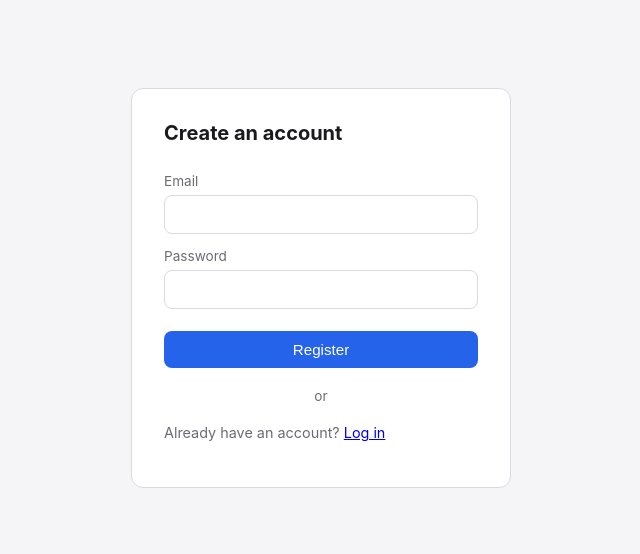
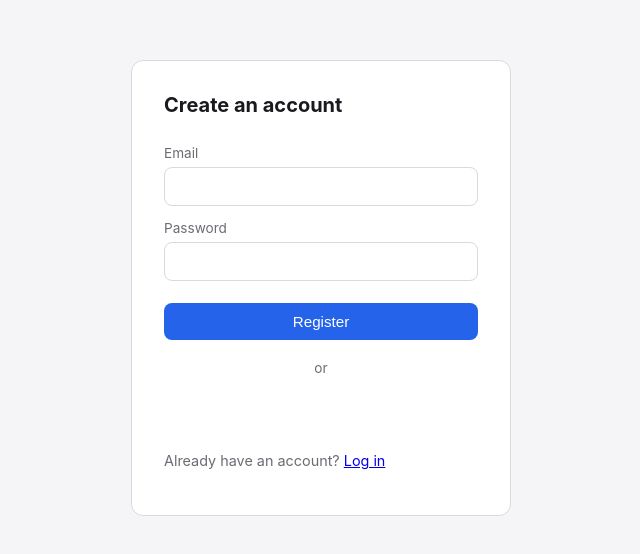
Before and after one commit to Mohammod-Tasin/OlympiadNext_Webs, a Next.js app: page /register in a window 1280 px wide. Shown: the part 112-666 px from the top of the page, without its empty margins (319-959 px from the left). Built offline with nearby package versions, Linux system fonts and the light colour scheme; no server answers.

Commit message:
Added button for gmail login

```diff
--- a/package.json
+++ b/package.json
@@ -9,6 +9,7 @@
     "lint": "eslint ."
   },
   "dependencies": {
+    "@react-oauth/google": "^0.13.5",
     "next": "^15.1.0",
     "react": "^19.0.0",
     "react-dom": "^19.0.0"
--- a/src/app/layout.tsx
+++ b/src/app/layout.tsx
@@ -1,4 +1,5 @@
 import type { Metadata } from "next";
+import { GoogleOAuthProvider } from "@react-oauth/google";
 import { AuthProvider } from "@/lib/auth/AuthProvider";
 import "./globals.css";
 
@@ -7,11 +8,15 @@ export const metadata: Metadata = {
   description: "Registration and login",
 };
 
+const GOOGLE_CLIENT_ID = process.env.NEXT_PUBLIC_GOOGLE_CLIENT_ID ?? "";
+
 export default function RootLayout({ children }: { children: React.ReactNode }) {
   return (
     <html lang="en">
       <body>
-        <AuthProvider>{children}</AuthProvider>
+        <GoogleOAuthProvider clientId={GOOGLE_CLIENT_ID}>
+          <AuthProvider>{children}</AuthProvider>
+        </GoogleOAuthProvider>
       </body>
     </html>
   );
--- a/src/components/auth/GoogleSignInButton.tsx
+++ b/src/components/auth/GoogleSignInButton.tsx
@@ -1,35 +1,22 @@
 "use client";
 
-import Script from "next/script";
 import { useRouter } from "next/navigation";
-import { useCallback, useRef } from "react";
+import { useCallback } from "react";
+import { GoogleLogin, type CredentialResponse } from "@react-oauth/google";
 import { useAuth } from "@/lib/auth/useAuth";
-
-declare global {
-  interface Window {
-    google?: {
-      accounts: {
-        id: {
-          initialize: (config: {
-            client_id: string;
-            callback: (response: { credential: string }) => void;
-          }) => void;
-          renderButton: (parent: HTMLElement, options: { theme: string; size: string; width?: number }) => void;
-        };
-      };
-    };
-  }
-}
 
 export function GoogleSignInButton({ onError }: { onError?: (message: string) => void }) {
   const { loginWithGoogle } = useAuth();
   const router = useRouter();
-  const containerRef = useRef<HTMLDivElement>(null);
 
-  const handleCredential = useCallback(
-    async (response: { credential: string }) => {
+  const handleSuccess = useCallback(
+    async (credentialResponse: CredentialResponse) => {
+      if (!credentialResponse.credential) {
+        onError?.("Google sign-in failed. Please try again.");
+        return;
+      }
       try {
-        await loginWithGoogle(response.credential);
+        await loginWithGoogle(credentialResponse.credential);
         router.push("/dashboard");
       } catch {
         onError?.("Google sign-in failed. Please try again.");
@@ -38,25 +25,9 @@ export function GoogleSignInButton({ onError }: { onError?: (message: string) =>
     [loginWithGoogle, onError, router],
   );
 
-  const initialize = useCallback(() => {
-    const clientId = process.env.NEXT_PUBLIC_GOOGLE_CLIENT_ID;
-    if (!clientId || !window.google || !containerRef.current) return;
+  const handleError = useCallback(() => {
+    onError?.("Google sign-in failed. Please try again.");
+  }, [onError]);
 
-    window.google.accounts.id.initialize({
-      client_id: clientId,
-      callback: handleCredential,
-    });
-    window.google.accounts.id.renderButton(containerRef.current, {
-      theme: "outline",
-      size: "large",
-      width: 320,
-    });
-  }, [handleCredential]);
-
-  return (
-    <>
-      <Script src="https://accounts.google.com/gsi/client" strategy="afterInteractive" onLoad={initialize} />
-      <div ref={containerRef} />
-    </>
-  );
+  return <GoogleLogin onSuccess={handleSuccess} onError={handleError} />;
 }
```
Also changed, not shown: 1 other file (tests, documents, lock files or other folders).
